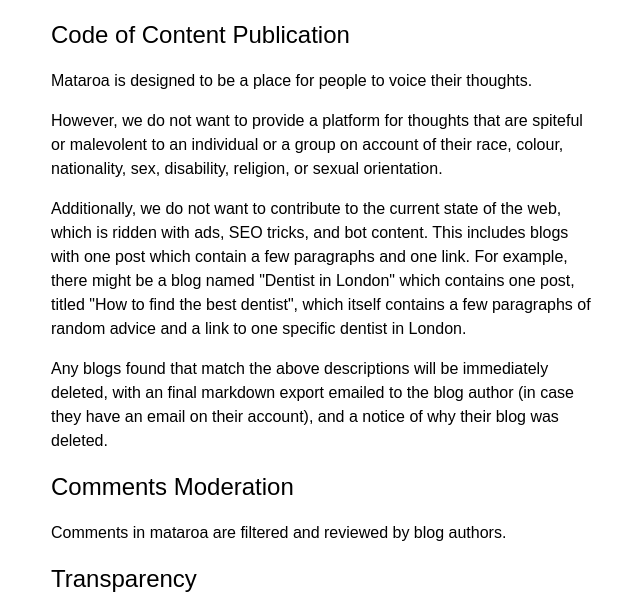
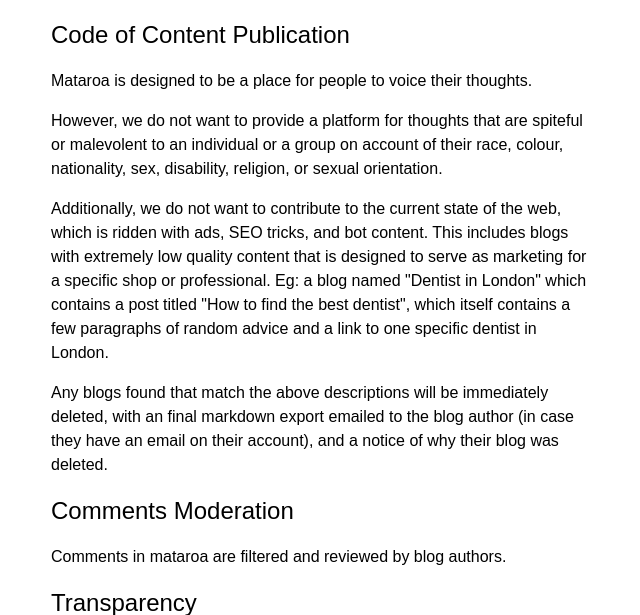
Before and after one commit to mataroa-blog/mataroa, a Django app: template main/templates/main/operandi.html in a window 1280 px wide. Shown: the part 1337-1952 px from the top of the page, without its empty margins (317-957 px from the left). Run offline with Django 3.2, Linux system fonts and the light colour scheme; the template is opened without the code that fills it, so the values that code supplies are empty; some libraries are stand-ins or nearby versions.

Commit message:
update code of content publication

```diff
--- a/main/templates/main/operandi.html
+++ b/main/templates/main/operandi.html
@@ -81,11 +81,11 @@
     <p>
         Additionally, we do not want to contribute to the current state of the
         web, which is ridden with ads, SEO tricks, and bot content. This
-        includes blogs with one post which contain a few paragraphs and one
-        link. For example, there might be a blog named "Dentist in London"
-        which contains one post, titled "How to find the best dentist",
-        which itself contains a few paragraphs of random advice and a link to
-        one specific dentist in London.
+        includes blogs with extremely low quality content that is designed to
+        serve as marketing for a specific shop or professional. Eg: a blog
+        named "Dentist in London" which contains a post titled "How to find the
+        best dentist", which itself contains a few paragraphs of random advice
+        and a link to one specific dentist in London.
     </p>
     <p>
         Any blogs found that match the above descriptions will be immediately
```
